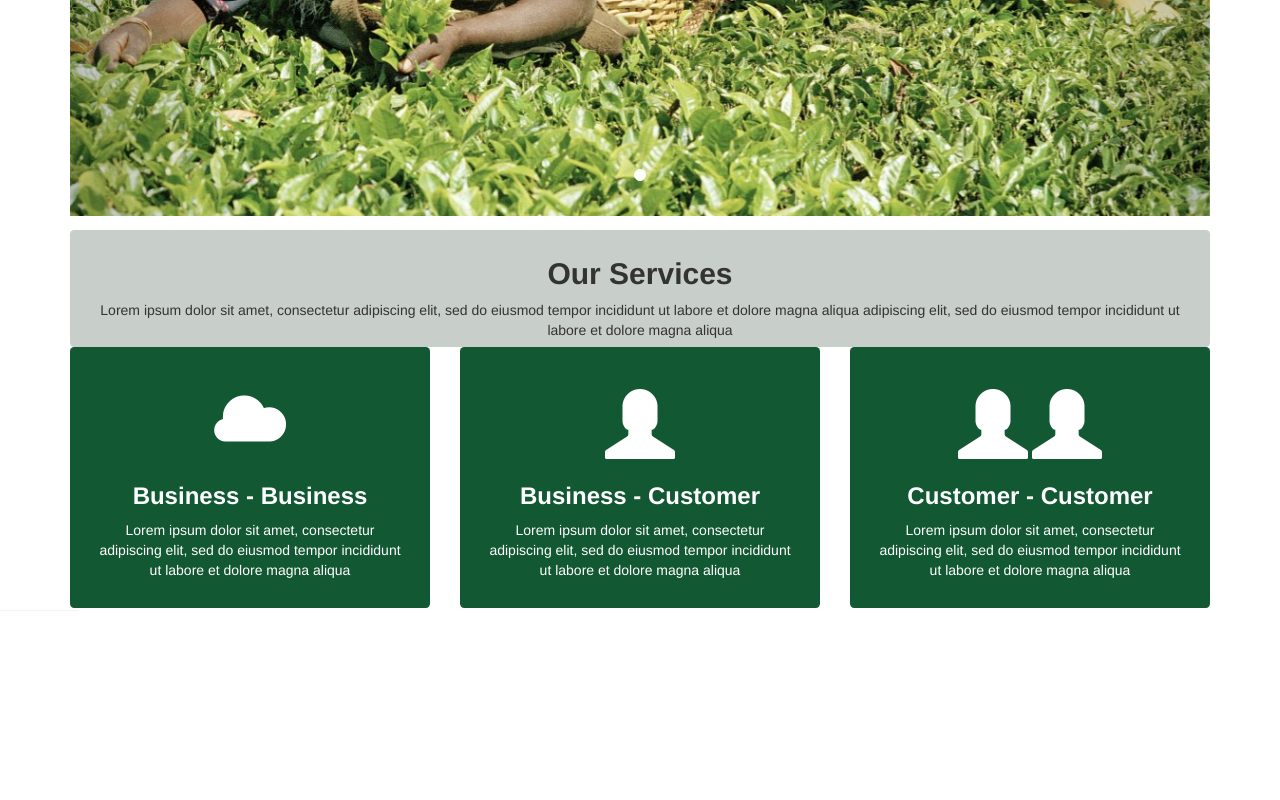
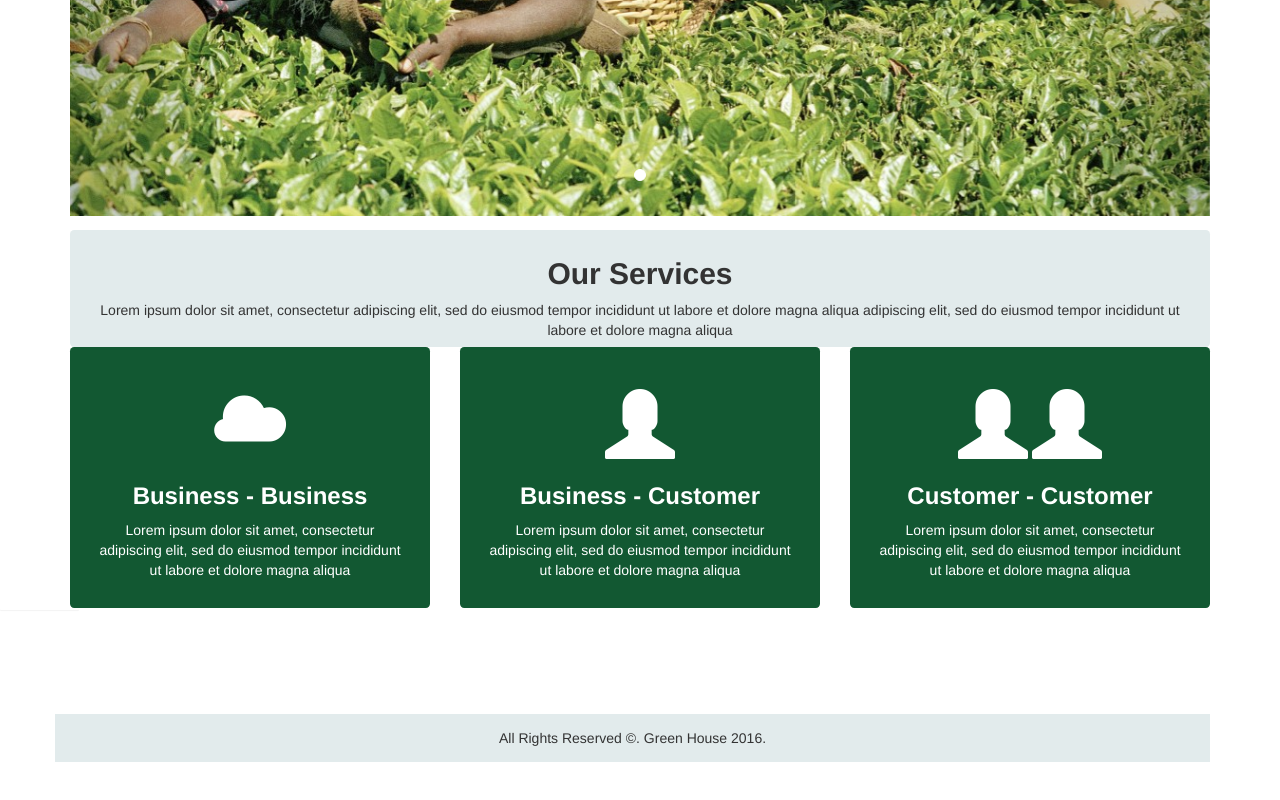
Before and after one commit to zerosoftwere/green_land, a website: page public/index.html in a window 1280 px wide. Shown: the part 554-1354 px from the top of the page. Before the commit the page ends 1184 px from the top, so only its background shows below. Drawn offline with nearby package versions, Linux system fonts and the light colour scheme.

Commit message:
Added footer

```diff
--- a/public/index.html
+++ b/public/index.html
@@ -112,7 +112,16 @@
             </div>
         </div>
 
+    <footer class="footer" style="margin: 5em 0em 1em 0em;">
+        <div class="container" style="padding-left: 0">
+            <div class="row" style="text-align: center; padding: 1em; margin: 1em 0; background-color: #E2EBEC;">
+            All Rights Reserved &copy;. Green House 2016.
+            </div >
+        </div >
+    </footer>
+
         <script src="https://code.jquery.com/jquery-3.1.1.min.js"></script>
         <script src="https://maxcdn.bootstrapcdn.com/bootstrap/3.3.7/js/bootstrap.min.js"></script>
     </body>
-<html>
+<html><footer class="footer" style="margin: 5em 0em 1em 0em;">
+<div class="container" style="padding-left: 0">
--- a/public/style/style.css
+++ b/public/style/style.css
@@ -1,7 +1,7 @@
 .section-title {
     text-align: center;
     margin-top: 1em;
-    background-color: #C8CECA;
+    background-color: #E2EBEC;
     padding: .5em 2em .5em 2em;
     border-radius: .3em;
 }
```
